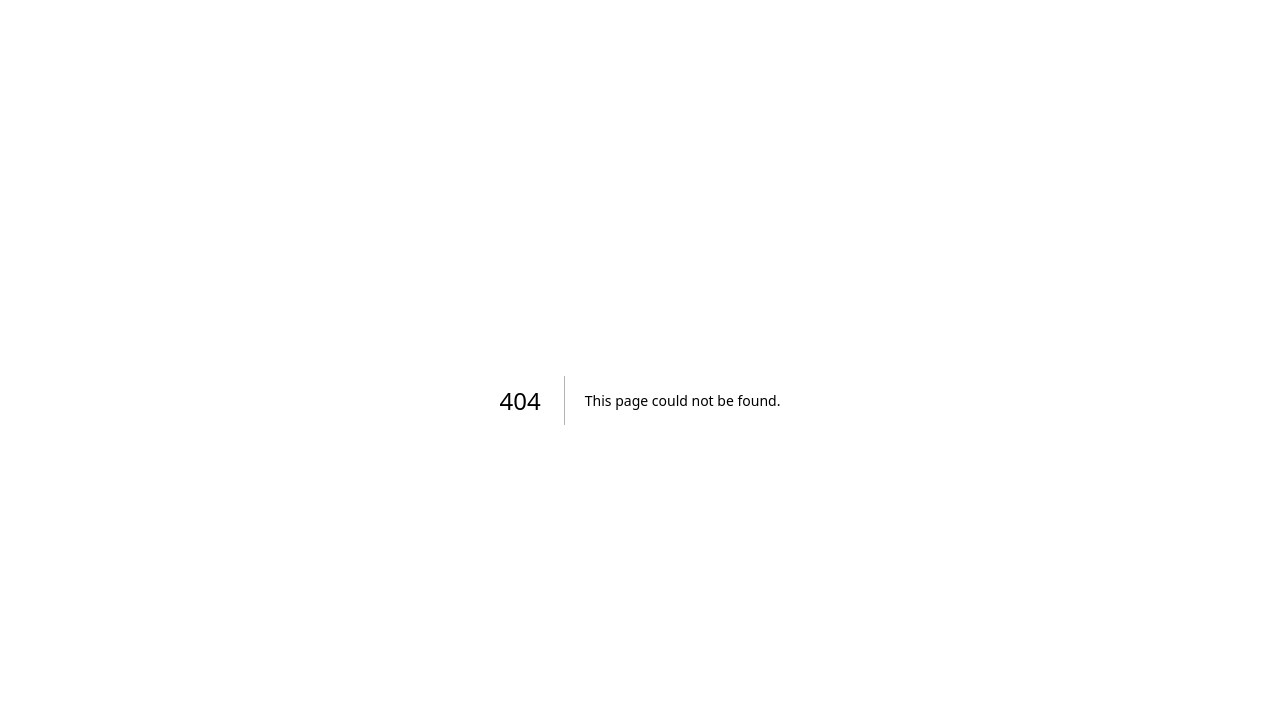
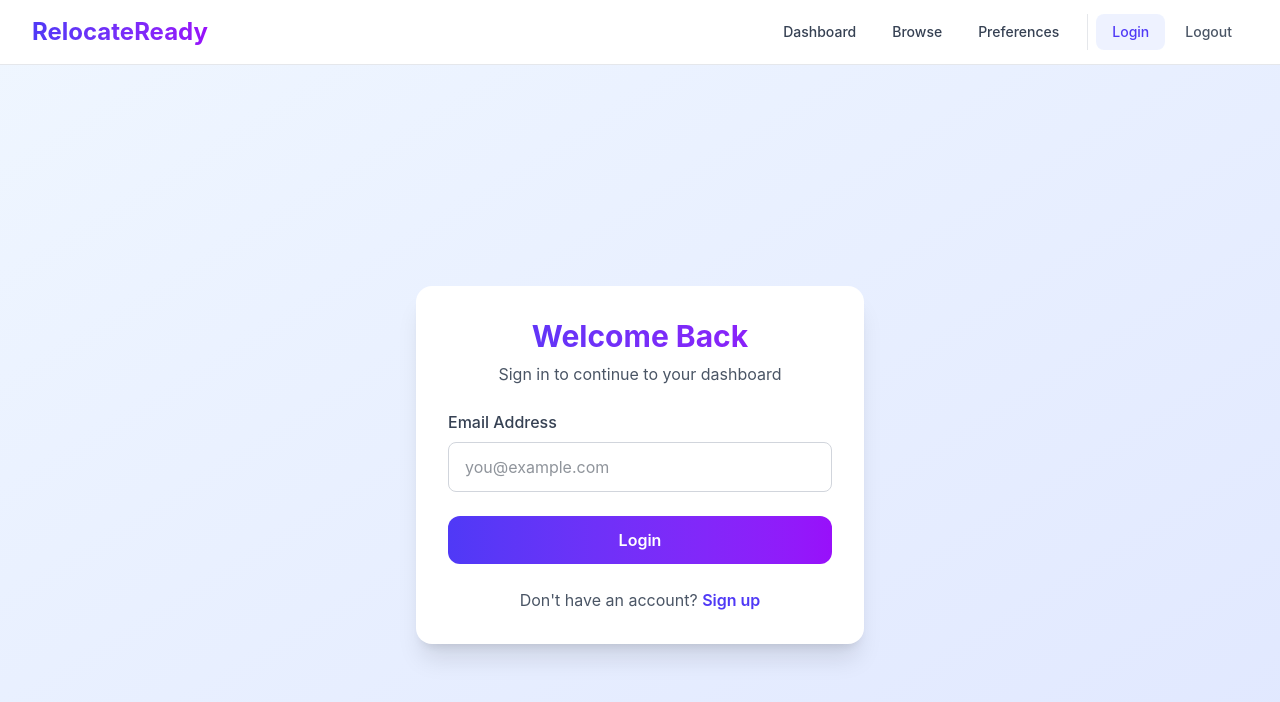
Before and after one commit to Jonathan-Jordan22/RelocateReady-Frontend, a Next.js app: page /login in a window 1280 px wide. Before the commit this address had no page. Shown: the top 702 px of the page. Built offline with nearby package versions, Linux system fonts and the light colour scheme.

Commit message:
Add login page for returning users with backend integration

```diff
--- a/app/components/NavBar.tsx
+++ b/app/components/NavBar.tsx
@@ -55,7 +55,17 @@ export default function NavBar() {
             >
               Preferences
             </Link>
-            <div className="ml-2 pl-2 border-l border-gray-200">
+            <div className="ml-2 pl-2 border-l border-gray-200 flex items-center gap-1">
+              <Link
+                href="/login"
+                className={`px-4 py-2 rounded-lg text-sm font-medium transition-all ${
+                  isActive("/login")
+                    ? "bg-indigo-50 text-indigo-600"
+                    : "text-gray-600 hover:bg-gray-50 hover:text-indigo-600"
+                }`}
+              >
+                Login
+              </Link>
               <Link
                 href="/logout"
                 className="px-4 py-2 rounded-lg text-sm font-medium text-gray-600 hover:bg-red-50 hover:text-red-600 transition-all"
@@ -143,7 +153,18 @@ export default function NavBar() {
             >
               Preferences
             </Link>
-            <div className="pt-2 mt-2 border-t border-gray-200">
+            <div className="pt-2 mt-2 border-t border-gray-200 space-y-1">
+              <Link
+                href="/login"
+                onClick={() => setMenuOpen(false)}
+                className={`block px-4 py-2.5 rounded-lg text-base font-medium transition-all ${
+                  isActive("/login")
+                    ? "bg-indigo-50 text-indigo-600"
+                    : "text-gray-600 hover:bg-gray-50 hover:text-indigo-600"
+                }`}
+              >
+                Login
+              </Link>
               <Link
                 href="/logout"
                 onClick={() => setMenuOpen(false)}
--- /dev/null
+++ b/app/login/page.tsx
@@ -0,0 +1,110 @@
+"use client";
+
+import { useState } from "react";
+import { useRouter } from "next/navigation";
+import Link from "next/link";
+import NavBar from "../components/NavBar";
+
+export default function Login() {
+  const router = useRouter();
+  const [email, setEmail] = useState("");
+  const [loading, setLoading] = useState(false);
+  const [error, setError] = useState("");
+
+  const handleLogin = async (e: React.FormEvent) => {
+    e.preventDefault();
+    setLoading(true);
+    setError("");
+
+    try {
+      const res = await fetch("http://localhost:8000/login", {
+        method: "POST",
+        headers: { "Content-Type": "application/json" },
+        body: JSON.stringify({ email }),
+      });
+
+      if (!res.ok) {
+        const data = await res.json();
+        throw new Error(data.detail || "Login failed");
+      }
+
+      const data = await res.json();
+      localStorage.setItem("userId", data.id);
+      router.push("/dashboard");
+    } catch (err: any) {
+      setError(err.message);
+    } finally {
+      setLoading(false);
+    }
+  };
+
+  return (
+    <>
+      <NavBar />
+      <main className="min-h-screen flex items-center justify-center bg-gradient-to-br from-blue-50 to-indigo-100 px-6">
+        <form
+          onSubmit={handleLogin}
+          className="bg-white p-8 rounded-2xl shadow-xl w-full max-w-md"
+        >
+          <h1 className="text-3xl font-bold bg-gradient-to-r from-indigo-600 to-purple-600 bg-clip-text text-transparent mb-2 text-center">
+            Welcome Back
+          </h1>
+          <p className="text-gray-600 text-center mb-6">
+            Sign in to continue to your dashboard
+          </p>
+
+          {error && (
+            <div className="bg-red-50 border border-red-200 text-red-600 px-4 py-3 rounded-lg mb-4 text-sm">
+              {error}
+            </div>
+          )}
+
+          <div className="mb-6">
+            <label
+              htmlFor="email"
+              className="block text-gray-700 font-medium mb-2"
+            >
+              Email Address
+            </label>
+            <input
+              id="email"
+              type="email"
+              value={email}
+              onChange={(e) => setEmail(e.target.value)}
+              required
+              placeholder="you@example.com"
+              className="w-full px-4 py-3 border border-gray-300 rounded-lg focus:outline-none focus:ring-2 focus:ring-indigo-500 focus:border-transparent transition"
+            />
+          </div>
+
+          <button
+            type="submit"
+            disabled={loading}
+            className="w-full py-3 bg-gradient-to-r from-indigo-600 to-purple-600 text-white rounded-xl font-semibold hover:shadow-lg hover:scale-[1.02] transition-all disabled:opacity-50 disabled:cursor-not-allowed disabled:hover:scale-100"
+          >
+            {loading ? (
+              <span className="flex items-center justify-center gap-2">
+                <div className="h-5 w-5 border-2 border-white border-t-transparent rounded-full animate-spin"></div>
+                Logging in...
+              </span>
+            ) : (
+              "Login"
+            )}
+          </button>
+
+          <div className="mt-6 text-center">
+            <p className="text-gray-600">
+              Don't have an account?{" "}
+              <Link
+                href="/signup"
+                className="text-indigo-600 hover:text-purple-600 font-semibold hover:underline transition"
+              >
+                Sign up
+              </Link>
+            </p>
+          </div>
+        </form>
+      </main>
+    </>
+  );
+}
--- a/app/page.tsx
+++ b/app/page.tsx
@@ -9,8 +9,8 @@ export default function Home() {
         </h1>
 
         <p className="text-xl text-gray-700 mb-10 leading-relaxed">
-          Discover the best cities to move to based on what matters most to you —
-          cost of living, safety, lifestyle, and more.
+          Discover the best cities to move to based on what matters most to you
+          — cost of living, safety, lifestyle, and more.
         </p>
 
         <div className="flex flex-col sm:flex-row gap-4 justify-center">
--- a/app/signup/page.tsx
+++ b/app/signup/page.tsx
@@ -2,6 +2,7 @@
 
 import { useState } from "react";
 import { useRouter } from "next/navigation";
+import NavBar from "../components/NavBar";
 
 export default function Signup() {
   const router = useRouter();
@@ -34,6 +35,8 @@ export default function Signup() {
   };
 
   return (
+    <>
+      <NavBar />
       <main className="min-h-screen flex items-center justify-center bg-gradient-to-br from-blue-50 to-indigo-100 px-6">
         <form
           onSubmit={handleSubmit}
@@ -77,5 +80,6 @@ export default function Signup() {
           </button>
         </form>
       </main>
+    </>
   );
 }
```
Also changed, not shown: app/browse/page.tsx (+6 -2 lines), app/dashboard/page.tsx (+9 -3 lines). Lines whose indentation alone changed are shown as unchanged.
